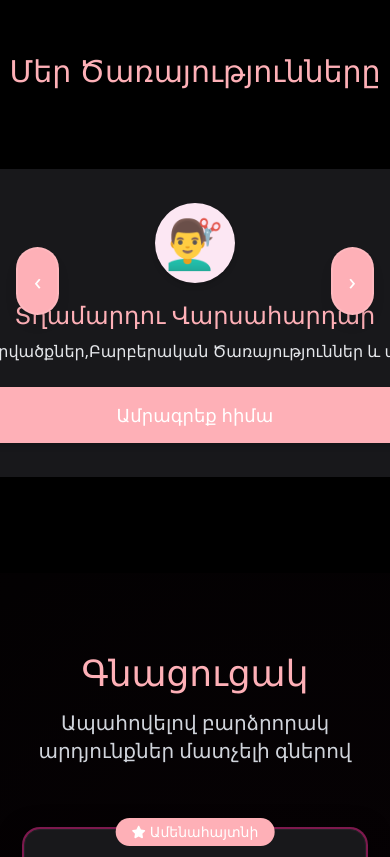
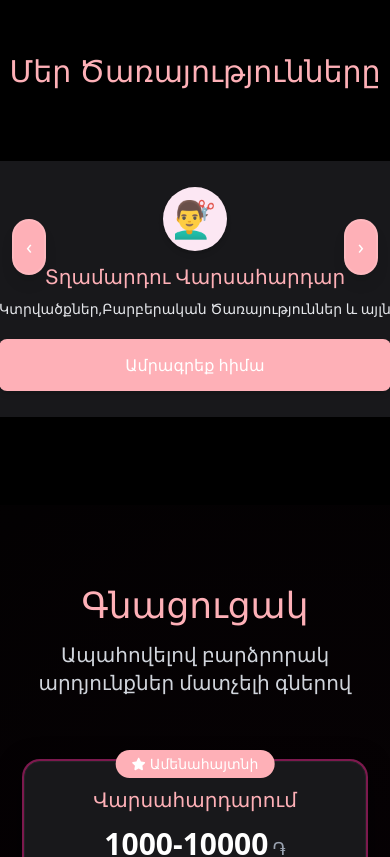
Before and after one commit to serabraa/solo_beauty_site, a React (Vite) app: page / in a window 390 px wide. Shown: the part 920-1777 px from the top of the page. Built offline with nearby package versions, Linux system fonts and the light colour scheme.

Commit message:
ustadev added, few fixes with flags and cards

```diff
--- a/src/components/Footer.jsx
+++ b/src/components/Footer.jsx
@@ -2,6 +2,7 @@ import React from 'react';
 import { useTranslation } from 'react-i18next';
 import { FaInstagram, FaFacebook, FaTelegram, FaPhone, FaWhatsapp, FaEnvelope, FaMapMarkerAlt, FaClock } from 'react-icons/fa';
 import { SiViber } from 'react-icons/si';
+import ustaDevLogo from '../assets/ustadev.png';
 
 function Footer() {
   const { t } = useTranslation();
@@ -114,6 +115,15 @@ function Footer() {
         <p className="text-sm text-gray-400 font-medium">
           {t('footer.copy', { year })}
         </p>
+        <a
+          href="https://ustadevfront-production.up.railway.app/"
+          target="_blank"
+          rel="noopener noreferrer"
+          className="mt-4 inline-flex items-center justify-center space-x-2 text-sm text-gray-400 hover:text-pink-500 transition-colors"
+        >
+          <span>{t('footer.devCredit')}</span>
+          <img src={ustaDevLogo} alt="UstaDev logo" className="h-20 w-auto" />
+        </a>
       </div>
     </footer>
   );
--- a/src/components/Header.jsx
+++ b/src/components/Header.jsx
@@ -15,8 +15,8 @@ function Header() {
   ];
 
   const languages = [
-    { code: "ru", label: "RU" },
-    { code: "hy", label: "HY" },
+    { code: "ru", label: "RU", flag: "🇷🇺" },
+    { code: "hy", label: "AM", flag: "🇦🇲" },
   ];
 
   return (
@@ -41,9 +41,11 @@ function Header() {
             <button
               key={lang.code}
               onClick={() => i18n.changeLanguage(lang.code)}
-              className="text-sm font-medium text-white hover:text-pink-500 transition-colors border border-transparent px-2 py-1 rounded"
+              className="text-sm font-medium text-white hover:text-pink-500 transition-colors border border-transparent px-2 py-1 rounded inline-flex items-center gap-1"
+              aria-label={`Switch to ${lang.label}`}
             >
-              {lang.label}
+              <span aria-hidden="true">{lang.flag}</span>
+              <span>{lang.label}</span>
             </button>
           ))}
           <a
@@ -113,9 +115,11 @@ function Header() {
                     i18n.changeLanguage(lang.code);
                     setMenuOpen(false);
                   }}
-                  className="text-sm font-medium text-white hover:text-pink-500 transition-colors border border-transparent px-2 py-1 rounded"
+                  className="text-sm font-medium text-white hover:text-pink-500 transition-colors border border-transparent px-2 py-1 rounded inline-flex items-center gap-1"
+                  aria-label={`Switch to ${lang.label}`}
                 >
-                  {lang.label}
+                  <span aria-hidden="true">{lang.flag}</span>
+                  <span>{lang.label}</span>
                 </button>
               ))}
             </div>
--- a/src/components/Services.jsx
+++ b/src/components/Services.jsx
@@ -59,18 +59,18 @@ export default function Services() {
       <button
         aria-label="Scroll left"
         onClick={() => scroll('left')}
-        className="absolute left-4 top-1/2 transform -translate-y-1/2
-                   bg-pink-500 text-white p-4 rounded-full z-20
-                   hover:bg-pink-400 transition text-2xl shadow-lg border-2 border-white/10"
+        className="absolute left-3 sm:left-4 top-1/2 transform -translate-y-1/2
+                   bg-pink-500 text-white p-3 sm:p-4 rounded-full z-20
+                   hover:bg-pink-400 transition text-xl sm:text-2xl shadow-lg border-2 border-white/10"
       >
         ‹
       </button>
       <button
         aria-label="Scroll right"
         onClick={() => scroll('right')}
-        className="absolute right-4 top-1/2 transform -translate-y-1/2
-                   bg-pink-500 text-white p-4 rounded-full z-20
-                   hover:bg-pink-400 transition text-2xl shadow-lg border-2 border-white/10"
+        className="absolute right-3 sm:right-4 top-1/2 transform -translate-y-1/2
+                   bg-pink-500 text-white p-3 sm:p-4 rounded-full z-20
+                   hover:bg-pink-400 transition text-xl sm:text-2xl shadow-lg border-2 border-white/10"
       >
         ›
       </button>
@@ -78,33 +78,33 @@ export default function Services() {
       {/* Carousel with vertical padding */}
       <div
         ref={scrollRef}
-        className="flex space-x-8 overflow-x-auto px-6 py-8 scrollbar-hide scroll-smooth touch-pan-x"
+        className="flex space-x-4 sm:space-x-6 lg:space-x-8 overflow-x-auto px-4 sm:px-6 lg:px-10 py-6 sm:py-8 scrollbar-hide scroll-smooth touch-pan-x"
       >
         {servicesData.map(({ key, emoji, titleKey, descriptionKey }, i) => (
           <div
             key={key}
-            className="group min-w-[280px] sm:min-w-[320px] lg:min-w-[360px] flex-shrink-0 \
+            className="group min-w-[240px] sm:min-w-[300px] lg:min-w-[360px] flex-shrink-0 \
                        bg-[#18181b] rounded-2xl shadow-lg hover:shadow-2xl transition-shadow duration-200 \
-                       p-8 flex flex-col relative overflow-hidden border-2 border-transparent hover:border-pink-500 h-full"
+                       p-6 sm:p-7 lg:p-8 flex flex-col relative overflow-hidden border-2 border-transparent hover:border-pink-500 h-full"
             data-aos="fade-up"
             data-aos-delay={i * 100}
           >
             {/* Centered radial hover overlay */}
             <div className="absolute inset-0 bg-black opacity-0 group-hover:opacity-10 transition-opacity duration-200 pointer-events-none" style={{ background: 'radial-gradient(circle at center, rgba(0,0,0,0.1), transparent)' }} />
-            <div className="flex justify-center mb-4">
-              <div className="w-20 h-20 rounded-full bg-pink-100 flex items-center justify-center text-5xl transition-transform duration-300 group-hover:scale-110 group-hover:rotate-6 shadow-md">
+            <div className="flex justify-center mb-3 sm:mb-4">
+              <div className="w-16 h-16 sm:w-20 sm:h-20 rounded-full bg-pink-100 flex items-center justify-center text-4xl sm:text-5xl transition-transform duration-300 group-hover:scale-110 group-hover:rotate-6 shadow-md">
                 <span role="img" aria-label={t(titleKey)}>{emoji}</span>
               </div>
             </div>
-            <h3 className="text-2xl font-bold text-pink-500 mb-2 text-center relative z-10">
+            <h3 className="text-xl sm:text-2xl font-bold text-pink-500 mb-2 text-center relative z-10">
               {t(titleKey)}
             </h3>
-            <p className="text-gray-200 flex-1 mb-6 text-center relative z-10 text-base">
+            <p className="text-gray-200 flex-1 mb-5 sm:mb-6 text-center relative z-10 text-sm sm:text-base">
               {t(descriptionKey)}
             </p>
             <a
               href="#contact"
-              className="mt-auto inline-block w-full text-center py-3 bg-pink-500 text-white rounded-lg font-semibold hover:bg-pink-400 transition relative z-10 text-lg shadow-md border-2 border-pink-500/0 hover:border-pink-500"
+              className="mt-auto inline-block w-full text-center py-3 bg-pink-500 text-white rounded-lg font-semibold hover:bg-pink-400 transition relative z-10 text-base sm:text-lg shadow-md border-2 border-pink-500/0 hover:border-pink-500"
             >
               {t('book')}
             </a>
--- a/src/i18.js
+++ b/src/i18.js
@@ -57,7 +57,8 @@ i18next.use(initReactI18next).init({
           businessHours:"Աշխատանքային ժամեր",
           followUs:"Հետևեք Մեզ",
           getDirections:"Տեսնել Քարտեզը",
-          copy:"© {{year}} Solo Beauty. Բոլոր իրավունքները պաշտպանված են."
+          copy:"© {{year}} Solo Beauty. Բոլոր իրավունքները պաշտպանված են.",
+          devCredit:"Կայքը ստեղծված է UstaDev-ի կողմից"
         },
         contact: {
           title: "Կապ",
@@ -186,7 +187,8 @@ i18next.use(initReactI18next).init({
           businessHours:"Часы Работы",
           followUs:"Следите за Нами",
           getDirections:"Посмотреть Карту",
-          copy:"© {{year}} Solo Beauty. Все права защищены."
+          copy:"© {{year}} Solo Beauty. Все права защищены.",
+          devCredit:"Сайт разработали UstaDev"
         },
         contact: {
           title: "Связь",
```
Also changed, not shown: src/assets/ustadev.png (added).
